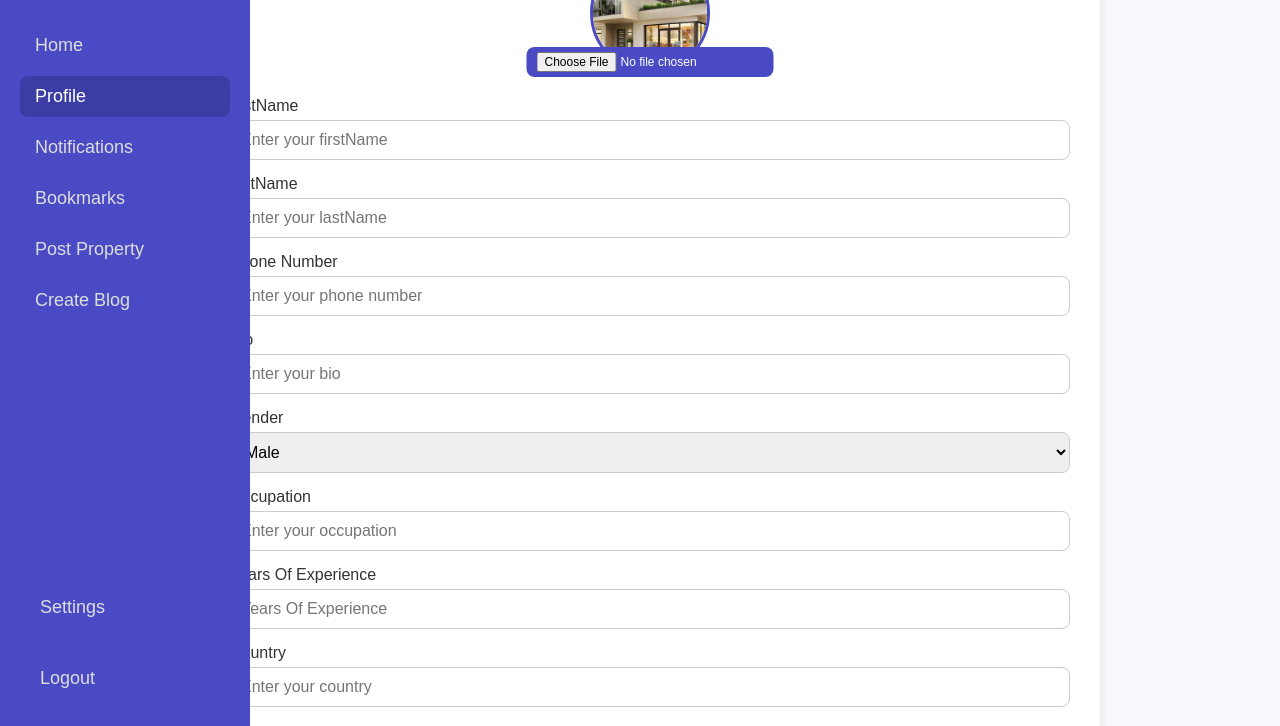
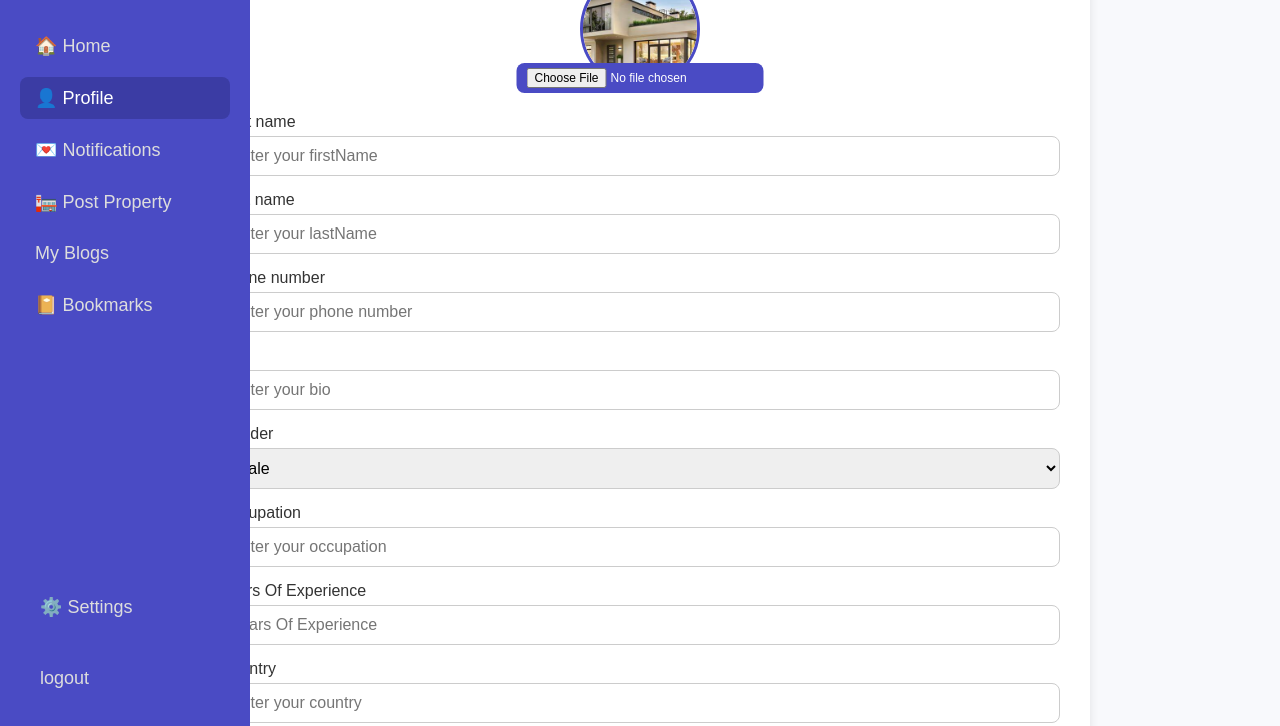
Before and after one commit to azconcept-droid/portfolio-project-frontend, a plain HTML site: page profile.html in a window 1280 px wide. Shown: the part 61-787 px from the top of the page. Drawn offline with Linux system fonts and the light colour scheme.

Commit message:
profile bug fixes

```diff
--- a/css/profile.css
+++ b/css/profile.css
@@ -7,7 +7,8 @@
   body {
     font-family: 'Arial', sans-serif;
     display: flex;
-    height: 100vh;
+    height: 100%;
+    /* width: auto; */
     background-color: #f8f9fc;
     color: #333;
   }
@@ -83,8 +84,6 @@
     justify-content: center;
     align-items: center;
     background-color: #f8f9fc;
-    padding: 200px;
-    margin-top: 200px;
   }
 
   .profile-card {
--- a/profile.html
+++ b/profile.html
@@ -5,6 +5,7 @@
   <meta name="viewport" content="width=device-width, initial-scale=1.0">
   <title>Profile Page</title>
   <link rel="stylesheet" href="./css/profile.css">
+  <script src="./js/logout.js" defer></script>
 </head>
 <body>
   <div class="dashboard">
@@ -12,17 +13,17 @@
       <div class="logo">Logo</div>
       <nav>
         <ul>
-          <li><a href="./dashboard.html">Home</a></li>
-          <li><a href="#" class="active">Profile</a></li>
-          <li><a href="./Nofication.html">Notifications</a></li>
-          <li><a href="#">Bookmarks</a></li>
-          <li><a href="./post.html">Post Property</a></li>
-          <li><a href="#">Create Blog</a></li>
+          <li><a href="./dashboard.html">🏠  Home</a></li>
+          <li><a href="#" class="active">👤  Profile</a></li>
+          <li><a href="./Nofication.html">💌  Notifications</a></li>
+          <li><a href="./post.html">🏣 Post Property</a></li>
+          <li><a href="#">My Blogs</a></li>
+          <li><a href="#">📔  Bookmarks</a></li>
         </ul>
       </nav>
       <div class="sidebar-footer">
-        <a href="./seting.html">Settings</a>
-        <a href="#">Logout</a>
+        <a href="./setting.html">⚙️  Settings</a>
+        <a id="logout-button"> logout </a>
       </div>
     </div>
     <div class="profile-container">
@@ -33,13 +34,13 @@
         </div>
 
         <form class="profile-form">
-          <label for="name"> firstName </label>
-          <input type="text" id="name" placeholder="Enter your firstName" />
+          <label for="name"> First name </label>
+          <input type="text" id="firstName" placeholder="Enter your firstName" />
 
-          <label for="email"> lastName</label>
+          <label for="email"> Last name</label>
           <input type="text" id="lastName" placeholder="Enter your lastName" />
 
-          <label for="phone"> Phone Number</label>
+          <label for="phone"> Phone number</label>
           <input type="tel" id="phone" placeholder="Enter your phone number" />
 
           <label for="bio"> Bio</label>
```
Also changed, not shown: dashboard.html (+2 -1 lines).
